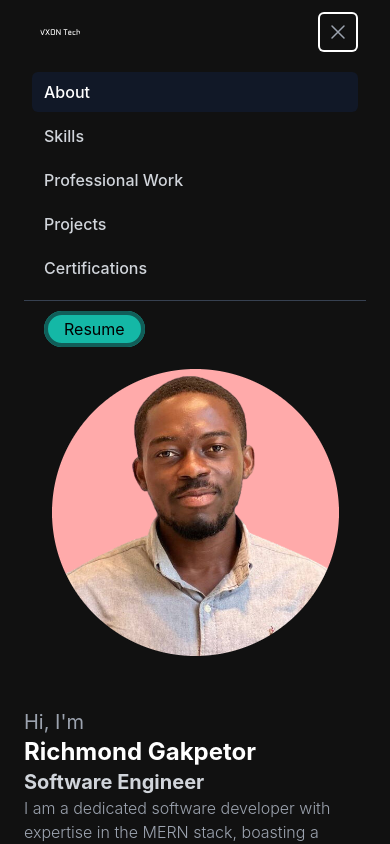
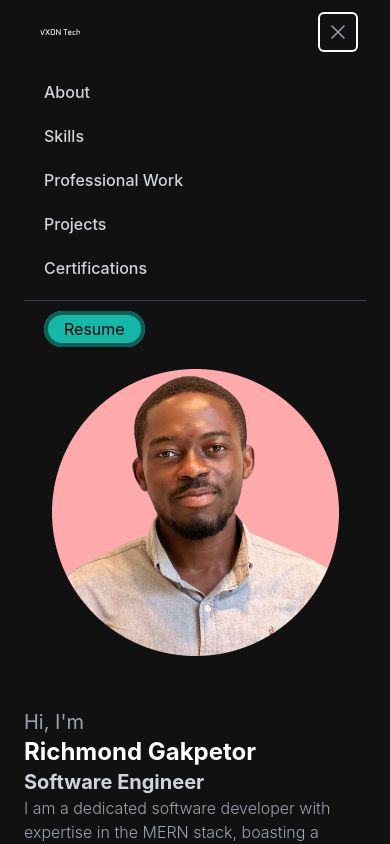
Before and after one commit to richmond-gakpetor/my-portfolio, a React (Create React App) app: page / in a window 390 px wide. Both pictures are taken after a click on the button "Open main menu". Shown: the top 844 px of the page. Built offline with nearby package versions, Linux system fonts and the light colour scheme.

Commit message:
Small UI changes

```diff
--- a/src/components/Hero.js
+++ b/src/components/Hero.js
@@ -30,7 +30,7 @@
         </div>
       ) : null}
       <div
-        id="home"
+        id="about"
         className="flex w-full mt-4 flex-col md:flex-row gap-5 items-center justify-center text-white relative"
       >
         <div className="md:w-3/6 md:p-4">
--- a/src/components/Nav.js
+++ b/src/components/Nav.js
@@ -85,8 +85,8 @@
             <div className="space-y-1 px-2 pb-3 pt-2">
               <Disclosure.Button
                 as="a"
-                href="#"
-                className="block rounded-md bg-gray-900 px-3 py-2 text-base font-medium text-white"
+                href="#about"
+                className="block rounded-md px-3 py-2 text-base font-medium text-gray-300 hover:bg-gray-700 hover:text-white"
               >
                 About
               </Disclosure.Button>
```
